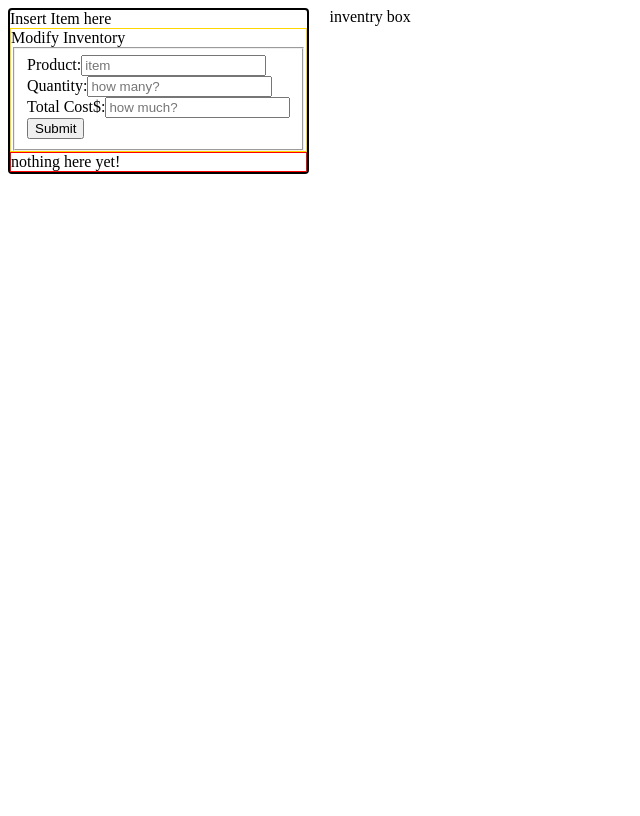
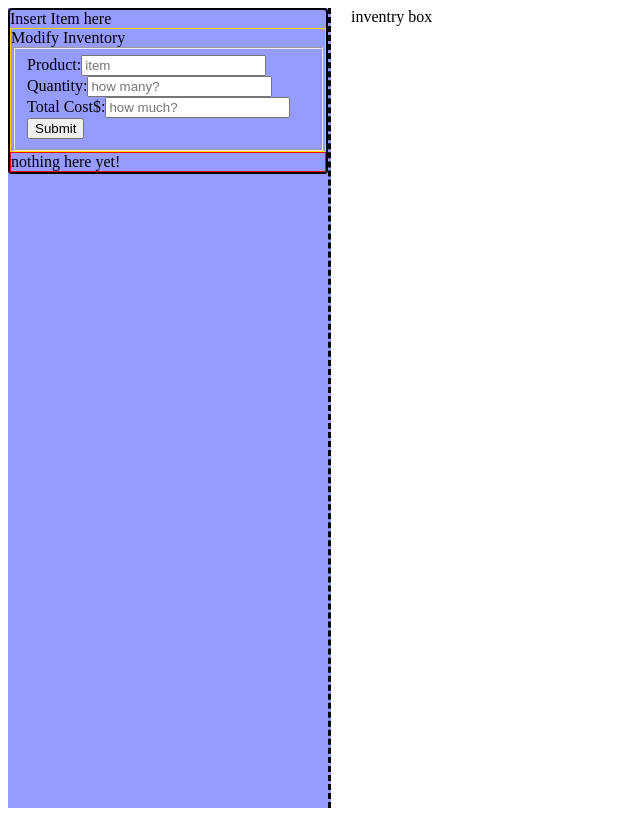
Before and after one commit to lucasd514/inventory-manager, a React (Create React App) app: page /inventory in a window 1280 px wide. Shown: the whole page, without its empty margins (0-640 px from the left). Built offline with nearby package versions, Linux system fonts and the light colour scheme.

Commit message:
google sheets parsed

```diff
--- a/src/components/inventoryManager.js
+++ b/src/components/inventoryManager.js
@@ -20,6 +20,10 @@ const Box = styled.div`
 `;
 
 const InsertInto = styled.div`
+  background-color: rgb(47, 56, 255, 0.5);
+  height: 100vh;
+  width: 25vw;
   margin-right: 20px;
+  border-right: 3px dashed black;
 `;
 export default InventoryManager;
--- a/src/components/managerComponents/ItemModifier.js
+++ b/src/components/managerComponents/ItemModifier.js
@@ -73,7 +73,7 @@ function ItemModifier() {
           {updateThese.length > 0 ? (
             updateThese.map((item) => {
               console.log(item);
-              return <div>{item.name}</div>;
+              return <ConfirmItems>{item.name}</ConfirmItems>;
             })
           ) : (
             <div>nothing here yet!</div>
@@ -94,4 +94,8 @@ const InsertBox = styled.div`
 const SubmitBox = styled.div`
   border: 1px red solid;
 `;
+
+const ConfirmItems = styled.div`
+  border: 1px blue solid;
+`;
 export default ItemModifier;
```
Also changed, not shown: 1 other file (tests, documents, lock files or other folders).
